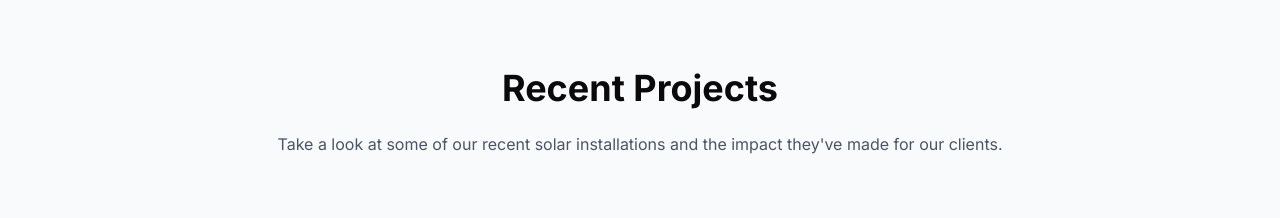
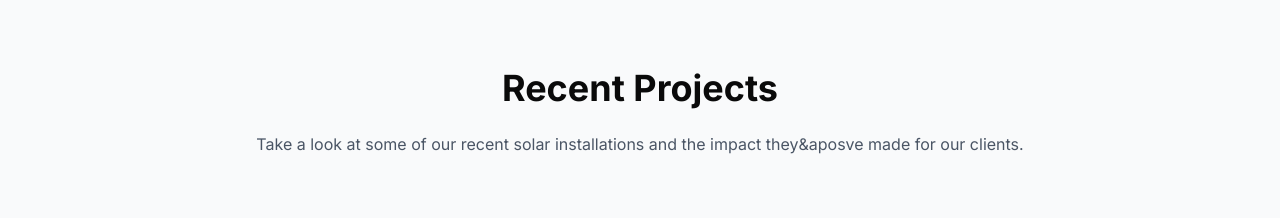
Before and after one commit to InuzDev/Voltagene-Landsite, a Next.js app: page / in a window 1280 px wide. Shown: the part 1700-1918 px from the top of the page. Built offline with nearby package versions, Linux system fonts and the light colour scheme; grey boxes are pictures that could not be loaded.

Commit message:
Fixing an deploy error

```diff
--- a/app/components/Site-footer.tsx
+++ b/app/components/Site-footer.tsx
@@ -11,7 +11,7 @@ export function SiteFooter() {
                <div>
                   <h3 className="text-xl font-bold mb-4 text-yellow-500">Voltagene SRL</h3>
                   <p className="text-gray-300 mb-4">
-                     Providing sustainable energy solutions since 2022. We're committed to a greener future through innovative solar technology.
+                     Providing sustainable energy solutions since 2022. We&apos;re committed to a greener future through innovative solar technology.
                   </p>
                   <div className="flex space-x-4">
                      <Link href="#" className="text-gray-400 hover:text-white transition-colors">
--- a/app/page.tsx
+++ b/app/page.tsx
@@ -209,7 +209,7 @@ export default function Home() {
                <div className="max-w-6xl mx-auto">
                   <h2 className="text-3xl md:text-4xl font-bold text-center mb-6">Recent Projects</h2>
                   <p className="text-center text-gray-600 max-w-3xl mx-auto mb-16">
-                     Take a look at some of our recent solar installations and the impact they've made for our clients.
+                     Take a look at some of our recent solar installations and the impact they&aposve made for our clients.
                   </p>
 
                   <div className="grid grid-cols-1 lg:grid-cols-3 gap-8">
```
